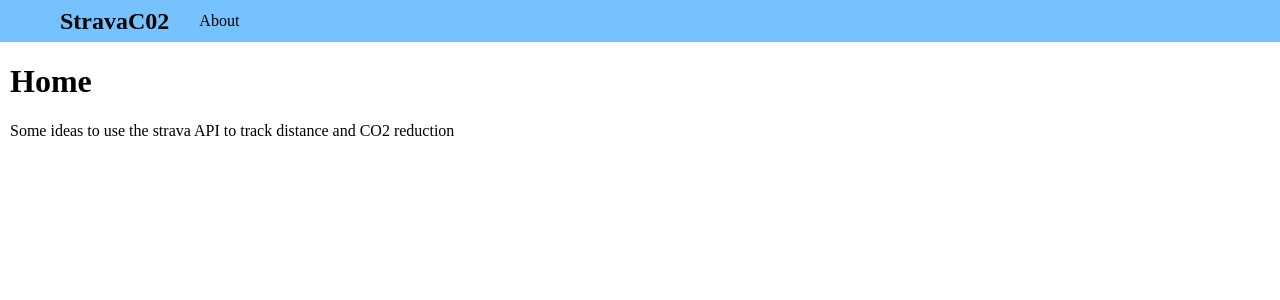
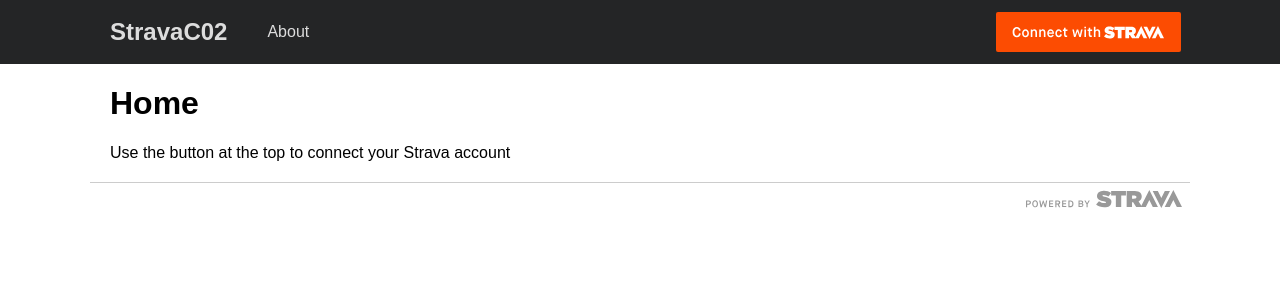
Before and after one commit to osl202/StravaCO2, a Flask app: page / in a window 1280 px wide. Shown: the top 300 px of the page. Run offline with Flask 3, Linux system fonts and the light colour scheme.

Commit message:
Strava oauth, basic sign in

```diff
--- /dev/null
+++ b/server/oauth.py
@@ -0,0 +1,56 @@
+import os
+import urllib.parse
+import requests
+from dataclasses import dataclass
+
+CLIENT_ID = os.environ['CLIENT_ID']
+CLIENT_SECRET = os.environ['CLIENT_SECRET']
+
+# The url to send the user to if they ask to connect their Strava account
+connect_url = "https://www.strava.com/oauth/authorize?" + urllib.parse.urlencode({
+    'client_id': CLIENT_ID,
+    'response_type': 'code',
+    'redirect_uri': 'http://localhost:5000/authorize',
+    'scope': 'read',
+})
+
+@dataclass(frozen=True)
+class OAuthTokens:
+
+    access: str
+    refresh: str
+
+    def deauthorize(self) -> None:
+        req = requests.post("https://www.strava.com/api/v3/oauth/token", data={
+            'access_token': self.access,
+        })
+
+    @classmethod
+    def from_refresh(cls, refresh_token) -> 'OAuthTokens':
+        """
+        Given a refresh token from the client, we can obtain the new access and refresh tokens.
+        """
+        req = requests.post("https://www.strava.com/api/v3/oauth/token", data={
+            'client_id': CLIENT_ID,
+            'client_secret': CLIENT_SECRET,
+            'grant_type': 'refresh_token',
+            'refresh_token': refresh_token,
+        })
+        res = req.json()
+        return cls(res['access_token'], res['refresh_token'])
+
+
+    @classmethod
+    def from_code(cls, code) -> 'OAuthTokens':
+        """
+        Given an authorization code from Strava, we can obtain the access and refresh tokens
+        that allow us to access the user's data.
+        """
+        req = requests.post("https://www.strava.com/api/v3/oauth/token", data={
+            'client_id': CLIENT_ID,
+            'client_secret': CLIENT_SECRET,
+            'code': code,
+            'grant_type': 'authorization_code',
+        })
+        res = req.json()
+        return cls(res['access_token'], res['refresh_token'])
--- a/server/routes.py
+++ b/server/routes.py
@@ -1,10 +1,54 @@
 from . import app
-from flask import render_template
+from flask import render_template, request, Response, redirect
+import requests
+
+from . import oauth
+from . import api
 
 @app.route('/')
 def home():
-    return render_template('index.html', title='StravaC02')
+    refresh = request.cookies.get('refresh-token')
+    if not refresh:
+        # The user hasn't authorized
+        return render_template('home/index.html', title='StravaC02', connect_url=oauth.connect_url, auth=False)
+
+    tokens = oauth.OAuthTokens.from_refresh(refresh)
+    res = api.athlete(tokens.access)
+    print(str(res))
+    return render_template('profile/index.html', title='StravaC02', connect_url=oauth.connect_url, auth=True, **res)
 
 @app.route('/about')
 def about():
-    return render_template('about/index.html', title='StravaC02')
+    refresh = request.cookies.get('refresh-token')
+    return render_template('about/index.html', title='StravaC02', connect_url=oauth.connect_url, auth=bool(refresh))
+
+@app.route('/authorize')
+def authorize():
+    # We have an authorization request from Strava
+
+    error = request.args.get('error')
+    if error:
+        return error
+
+    # Get the access and refresh tokens
+    code = request.args.get('code')
+    tokens = oauth.OAuthTokens.from_code(code)
+
+    # Set the refresh token as a cookie on the client
+    res = redirect('/')
+    res.set_cookie('refresh-token', tokens.refresh, httponly=True, max_age=2592000)
+
+    return res
+
+@app.route('/deauthorize')
+def deauthorize():
+    refresh = request.cookies.get('refresh-token')
+    if not refresh:
+        # The user hasn't authorized
+        return render_template('home/index.html', title='StravaC02', connect_url=oauth.connect_url)
+
+    tokens = oauth.OAuthTokens.from_refresh(refresh)
+    tokens.deauthorize()
+    res = redirect('/')
+    res.delete_cookie('refresh-token')
+    return res
--- a/server/static/styles/style.css
+++ b/server/static/styles/style.css
@@ -1,6 +1,7 @@
 :root {
-	--nav-background: #76c2ff;
-	--nav-height: 42px;
+	--nav-background: #242526;
+	--nav-height: 64px;
+	--max-page-width: 1100px;
 }
 
 body, html {
@@ -8,39 +9,45 @@ body, html {
 	padding: 0;
 }
 
+* {
+	font-family: sans-serif;
+}
+
 
 header {
-	width: 100%;
 	background-color: var(--nav-background);
+	display: flex;
+	flex-direction: row;
+	padding: 0 max(calc(50% - 0.5 * var(--max-page-width)), 0px);
 }
 
 header > #nav-bar {
-	margin: 0 10px;
+	flex: 1;
+	padding: 0;
+	margin: 0;
 	height: var(--nav-height);
 	display: flex;
 	flex-direction: row;
-	align-items: center;
 	list-style: none;
 }
 
-header > #nav-bar > * {
+#nav-bar > li {
 	transition: background-color 200ms;
-	margin: 0 10px 0 0;
-	padding: 0 10px;
+	height: 100%;
 }
 
-header > #nav-bar > *:hover {
-	background-color: rgba(0, 0, 0, 0.1);
+#nav-bar > li:hover {
+	background-color: rgba(255, 255, 255, 0.1);
 }
 
-header > #nav-bar li {
+#nav-bar > li > a {
+	display: block;
+	padding: 0 20px;
+	box-sizing: border-box;
+	height: 100%;
 	line-height: var(--nav-height);
-	max-width: 150px;
-}
-
-header > #nav-bar * {
 	text-decoration: none;
-	color: black;
+	color: #ddd;
 }
 
 #nav-bar #home {
@@ -48,7 +55,54 @@ header > #nav-bar * {
 	font-size: 150%;
 }
 
+header > #btn-strava-connect,
+header > #btn-strava-disconnect {
+	position: relative;
+	padding: 5px;
+	box-sizing: border-box;
+	display: flex;
+}
+
+header > #btn-strava-disconnect {
+	padding: 10px;
+	background-color: rgba(0, 0, 0, 0.1);
+	border: 2px solid rgba(255, 255, 255, 0.1);
+	border-radius: 4px;
+	margin: 10px;
+	text-decoration: none;
+}
+
+#btn-strava-connect img {
+	margin: auto;
+}
+
+#btn-strava-disconnect p {
+	display: block;
+	margin: auto;
+	color: white;
+	text-align: center;
+	font-weight: bold;
+}
+
+
+#content-wrapper {
+	width: 100%;
+	padding: 0 max(calc(50% - 0.5 * var(--max-page-width)), 0px);
+	box-sizing: border-box;
+}
 
 #content {
-	margin: 10px;
+	padding: 0 20px;
 }
+
+
+footer {
+	margin: 0 max(calc(50% - 0.5 * var(--max-page-width)), 0px);
+	margin-top: 20px;
+	border-top: 1px solid #ccc;
+}
+
+footer > #strava-logo {
+	height: 32px;
+	float: right;
+}
--- a/server/templates/base.html
+++ b/server/templates/base.html
@@ -11,12 +11,22 @@
     <body>
         <header>
             <ul id="nav-bar">
-                <a href="/"><li id="home">StravaC02</li></a>
-                <a href="/about"><li>About</li></a>
+                <li id="home"><a href="/">StravaC02</a></li>
+                <li><a href="/about">About</a></li>
             </ul>
+            {% if auth %}
+                <a id="btn-strava-disconnect" href="/deauthorize"><p>Sign out</p></a>
+            {% else %}
+                <a id="btn-strava-connect" href="{{ connect_url }}"><img src="/images/strava_connect.svg"/></a>
+            {% endif %}
         </header>
-        <div id="content">
-            {% block content %}{% endblock %}
+        <div id="content-wrapper">
+            <div id="content">
+                {% block content %}{% endblock %}
+            </div>
         </div>
     </body>
+    <footer>
+        <img id="strava-logo" src="/images/strava_logo.svg"/>
+    </footer>
 </html>
--- /dev/null
+++ b/server/templates/home/index.html
@@ -0,0 +1,6 @@
+{% extends "base.html" %}
+
+{% block content %}
+<h1>Home</h1>
+<p>Use the button at the top to connect your Strava account</p>
+{% endblock %}
--- a/server/templates/index.html
+++ /dev/null
@@ -1,6 +0,0 @@
-{% extends "base.html" %}
-
-{% block content %}
-<h1>Home</h1>
-<p>Some ideas to use the strava API to track distance and CO2 reduction</p>
-{% endblock %}
```
Also changed, not shown: server/api.py (added, +9 -0 lines), server/templates/profile/index.html (added, +7 -0 lines), README.md, server/static/images/strava_connect.svg (added), server/static/images/strava_logo.svg (added), 1 other file.
